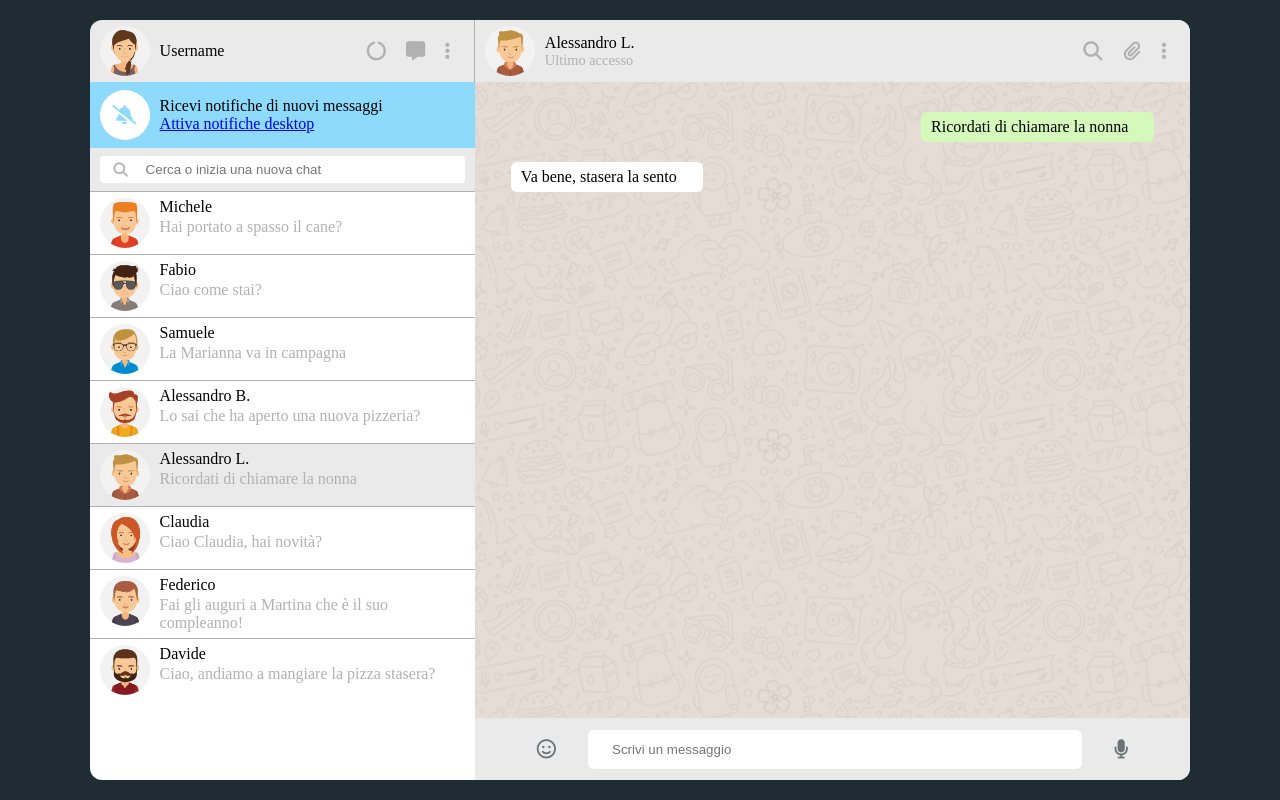
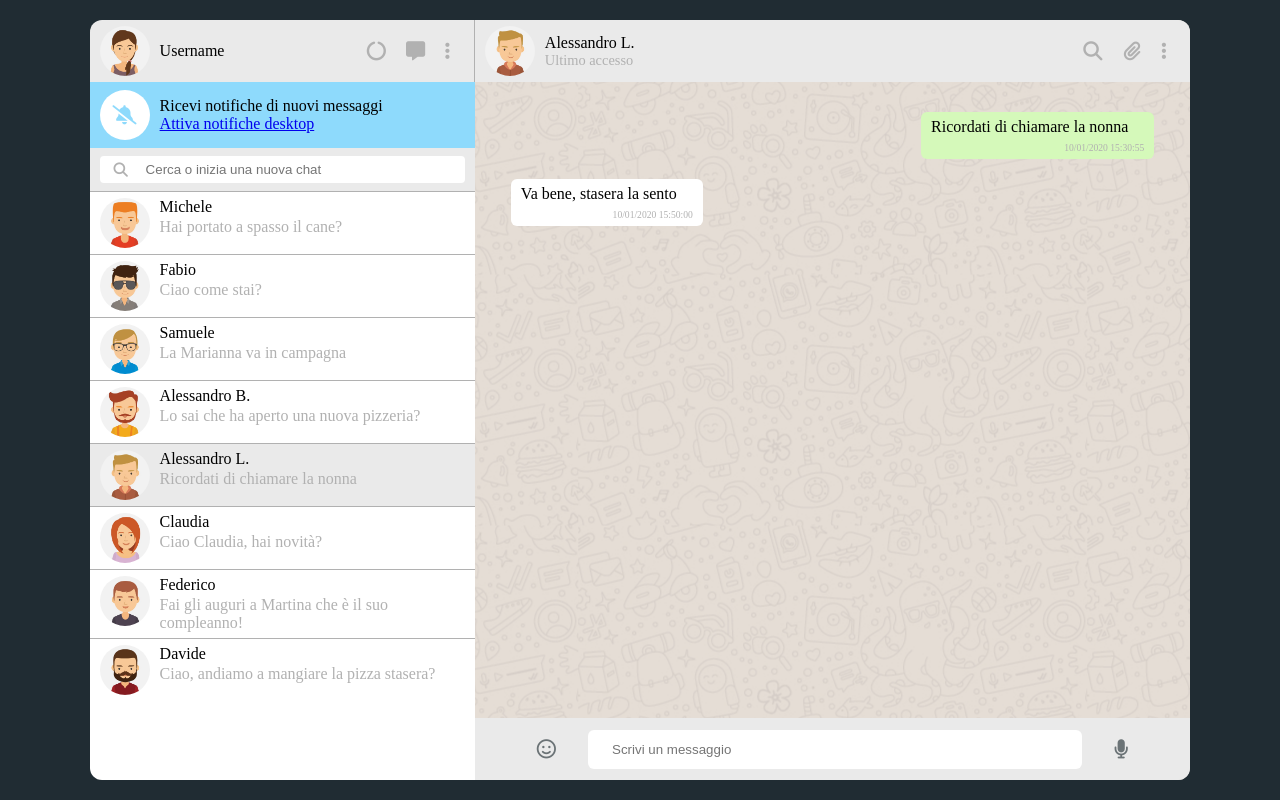
Before and after one commit to Alessandro-Sebastiano/vue-boolzapp, a plain HTML site: page index.html in a window 1280 px wide. Both pictures are taken after a click on the element 282 px from the left and 485 px from the top of the page. Drawn offline with nearby package versions, Linux system fonts and the light colour scheme.

Commit message:
message-date

```diff
--- a/css/style.css
+++ b/css/style.css
@@ -292,6 +292,7 @@ body {
     height: calc(100% - 124px);
     flex-grow: 1;
     padding: 20px 26px;
+    overflow: auto;
 }
 
 .message-box {
@@ -312,6 +313,15 @@ body {
     margin-right: 16px;
     display: block;
     word-break: normal;
+}
+
+
+.message-date {
+    font-size: 0.6rem;
+    display: block;
+    text-align: right;
+    margin-top: 6px;
+    color: #B1B1B1;
 }
 
 
--- a/index.html
+++ b/index.html
@@ -88,6 +88,7 @@
                                 <span class="message"
                                     :class="contacts[currentId].messages[i].status === 'sent' ? 'my-message' : 'contact-message'">
                                     <span class="message-text">{{contacts[currentId].messages[i].message}}</span>
+                                    <span class="message-date">{{contacts[currentId].messages[i].date}}</span>
                                 </span>
                             </div>
                         </div>
```
